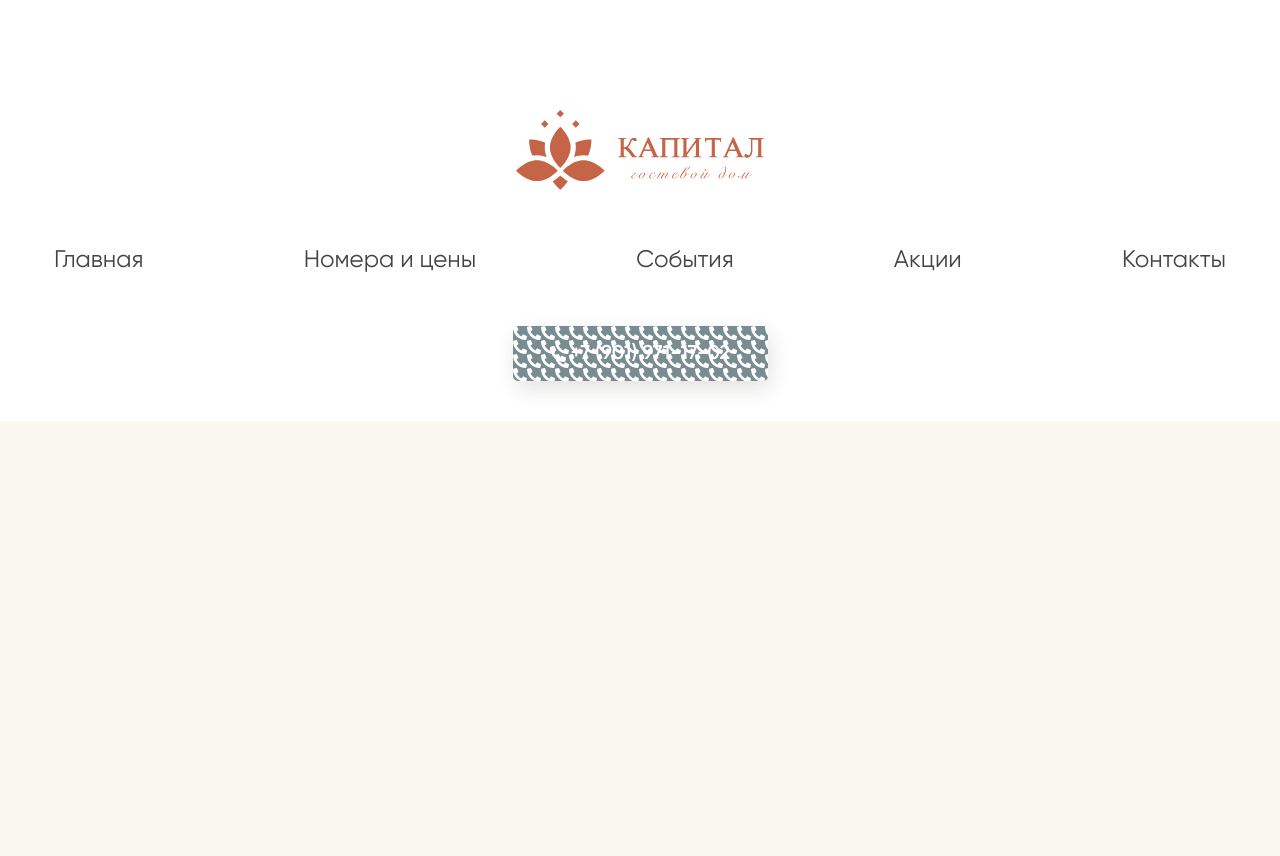
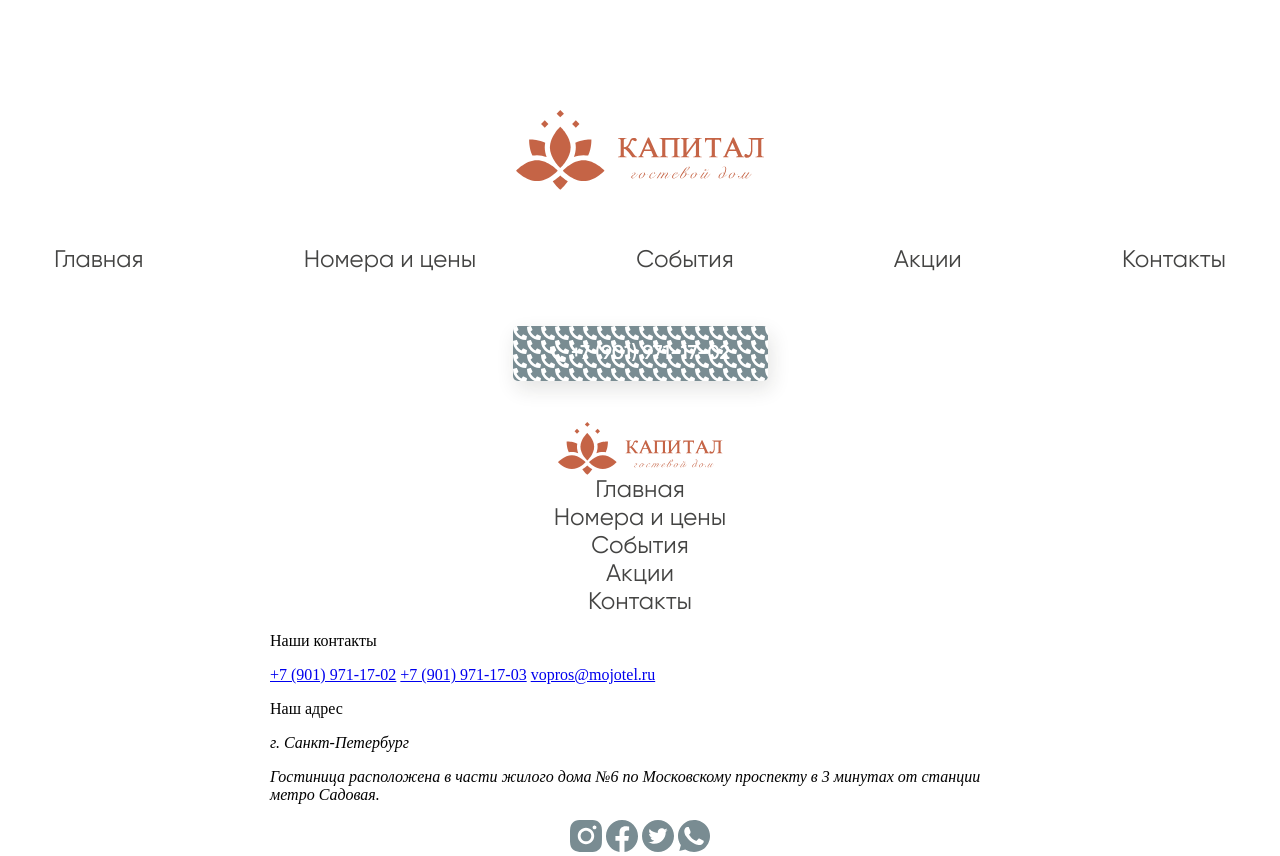
Before and after one commit to Sunmod/capital, a plain HTML site: page Catalog.html in a window 1280 px wide. Before the commit the page ends 800 px from the top, so only its background shows below. Drawn offline with Linux system fonts and the light colour scheme.

Commit message:
Футер 10:53

```diff
--- a/Catalog.html
+++ b/Catalog.html
@@ -61,8 +61,41 @@
 			</a>
 		</div>
   </header>
- <footer>
 
- </footer>
+	<footer class="footer">
+		<div class="footer__container">
+			<a class="logo__link" href="/">
+				<img class="logo" src="./img/logo.svg" alt="">
+			</a>
+			<div class="footer__content">
+				<div class="nav__list">
+					<a class="nav__item" href="#">Главная</a>
+					<a class="nav__item" href="#">Номера и цены</a>
+					<a class="nav__item" href="#">События</a>
+					<a class="nav__item" href="#">Акции</a>
+					<a class="nav__item" href="#">Контакты</a>
+				</div>
+				<div class="footer__contacts">
+					<p>Наши контакты</p>
+					<a href="tel:89019711702">+7 (901) 971-17-02</a>
+					<a href="tel:89019711703">+7 (901) 971-17-03</a>
+					<a href="mailto:vopros@mojotel.ru">vopros@mojotel.ru</a>
+				</div>
+				<div class="footer__address">
+					<p>Наш адрес</p>
+					<address>
+						<p>г. Санкт-Петербург</p>
+						<p>Гостиница расположена в части жилого дома №6 по Московскому проспекту в 3 минутах от станции метро Садовая.</p>
+					</address>
+				</div>
+			</div>
+			<div class="web__list">
+				<a href=""><img src="./icons/instagram.svg" alt=""></a>
+				<a href=""><img src="./icons/bi_facebook.svg" alt=""></a>
+				<a href=""><img src="./icons/twitter.svg" alt=""></a>
+				<a href=""><img src="./icons/whatsapp.svg" alt=""></a>
+			</div>
+		</div>
+	</footer>
 </body>
 </html>
--- a/css/header.sass
+++ b/css/header.sass
@@ -166,12 +166,3 @@
         align-items: center
       @media (min-width: 1920px)
         width: 730px
-      .nav__item
-        font-family: Gilroy
-        font-weight: normal
-        font-size: 24px
-        line-height: 28px
-        color: #444443
-        text-decoration: none
-        &:hover
-          font-weight: 600
--- a/css/style.sass
+++ b/css/style.sass
@@ -2,6 +2,7 @@
 body
   margin: 0
   background-color: #FAF7F0
+  box-sizing: border-box
 
 .btn
   box-shadow: 3px 8px 20px rgba(36, 30, 28, 0.12)
@@ -10,4 +11,51 @@ body
   background-color: #798C92
   &:hover
     background-color: #ADB7B8 !important
+
+.nav__item
+  font-family: Gilroy
+  font-weight: normal
+  font-size: 24px
+  line-height: 28px
+  color: #444443
+  text-decoration: none
+  &:hover
+    font-weight: 600
 //
+
+.footer
+  background-color: #fff
+  width: 100%
+  .footer__container
+    max-width: 270px
+    margin: 0 auto
+    display: flex
+    flex-direction: column
+    align-items: center
+    @media (min-width: 834px)
+      max-width: 740px
+    @media (min-width: 1920px)
+      max-width: 940px
+
+    .logo__link
+      display: inline-flex
+      .logo
+        width: 165px
+        height: 55px
+
+    .footer__content
+      display: flex
+      flex-direction: column
+      .nav__list
+        display: flex
+        flex-direction: column
+        align-items: center
+        @media (max-width: 833px)
+          margin-top: 16px
+        .nav__item
+          @media (max-width: 833px)
+            font-style: normal
+            font-weight: 500
+            font-size: 14px
+            line-height: 16px
+            padding: 8px 0
```
Also changed, not shown: css/header.css, css/style.css, 2 other files.
